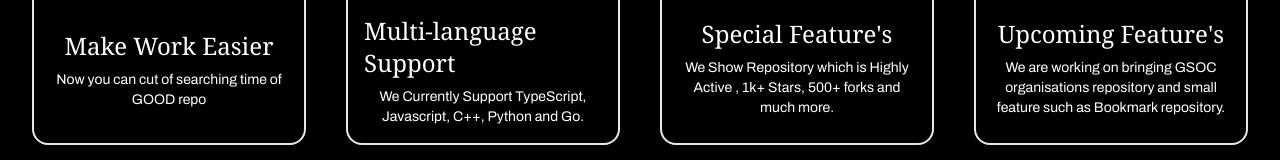
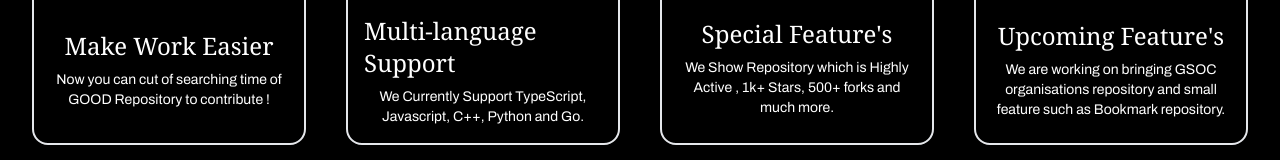
Before and after one commit to jainampatel22/OpenLang-frontend, a React (Vite) app: page / in a window 1280 px wide. Shown: the part 1339-1499 px from the top of the page. Built offline with nearby package versions, Linux system fonts and the light colour scheme.

Commit message:
Update Hero.tsx

```diff
--- a/src/components/Hero.tsx
+++ b/src/components/Hero.tsx
@@ -15,7 +15,7 @@ export default function HomeTest(){
     {
         icon: square,
         title: 'Make Work Easier',
-        description: 'Now you can cut of searching time of GOOD repo',
+        description: 'Now you can cut of searching time of GOOD Repository to contribute !',
         buttonText: 'Find Out More'
     },
     {
@@ -31,7 +31,7 @@ export default function HomeTest(){
         buttonText: 'Learn more'
     },
     {
-      icon: triangle,
+      icon: square,
       title: "Upcoming Feature's",
       description: 'We are working on bringing GSOC organisations repository and small feature such as Bookmark repository.',
       buttonText: 'Learn more'
```
